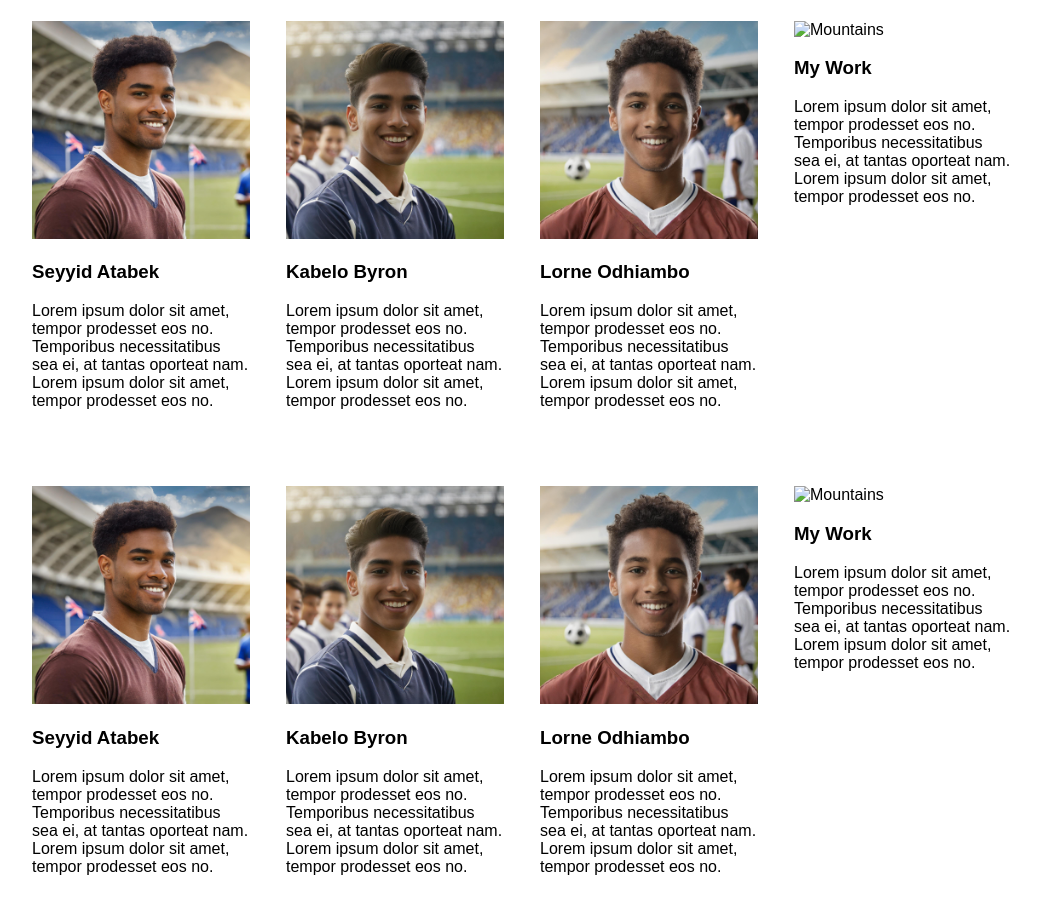
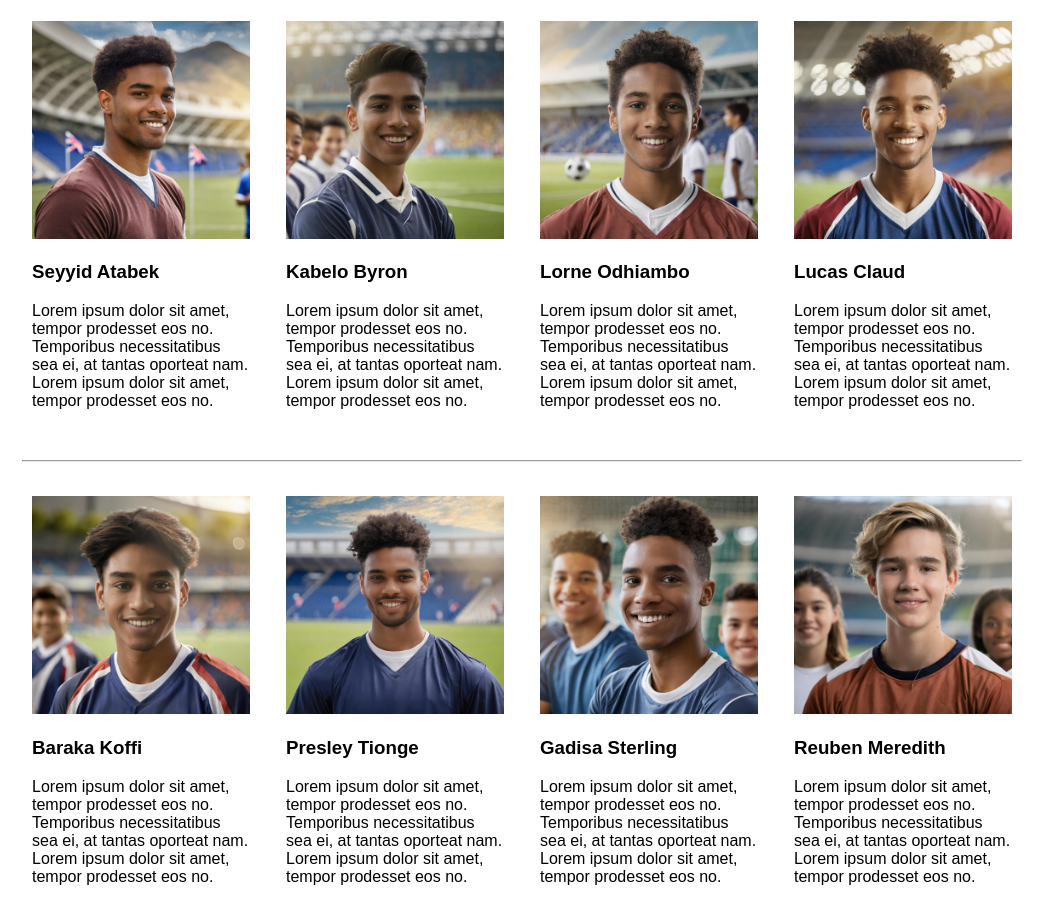
Before and after one commit to Marcus-Hilder/11DTP-Assessment-Marcus, a plain HTML site: page players.html in a window 1280 px wide. Shown: the part 279-1202 px from the top of the page, without its empty margins (118-1161 px from the left). Drawn offline with Linux system fonts and the light colour scheme.

Commit message:
worked on player decriptions

```diff
--- a/players.html
+++ b/players.html
@@ -46,39 +46,41 @@
     </div>
     <div class="column">
       <div class="content">
-      <img src="/w3images/mountains.jpg" alt="Mountains" id="gridimage">
-        <h3>My Work</h3>
+      <img src="player4.jpg" alt="Lucas Claud" id="gridimage">
+        <h3>Lucas Claud</h3>
         <p>Lorem ipsum dolor sit amet, tempor prodesset eos no. Temporibus necessitatibus sea ei, at tantas oporteat nam. Lorem ipsum dolor sit amet, tempor prodesset eos no.</p>
       </div>
     </div>
   </div>
 
+  <hr>
+
   <div class="row">
     <div class="column">
       <div class="content">
-        <img src="player1.jpg" alt="Seyyid Atabek" id="gridimage">
-        <h3>Seyyid Atabek</h3>
+        <img src="player5.jpg" alt="Baraka Koffi" id="gridimage">
+        <h3>Baraka Koffi</h3>
         <p>Lorem ipsum dolor sit amet, tempor prodesset eos no. Temporibus necessitatibus sea ei, at tantas oporteat nam. Lorem ipsum dolor sit amet, tempor prodesset eos no.</p>
       </div>
     </div>
     <div class="column">
       <div class="content">
-      <img src="player2.jpg" alt="Kabelo Byron" id="gridimage">
-        <h3>Kabelo Byron</h3>
+      <img src="player6.jpg" alt="Presley Tionge" id="gridimage">
+        <h3>Presley Tionge</h3>
         <p>Lorem ipsum dolor sit amet, tempor prodesset eos no. Temporibus necessitatibus sea ei, at tantas oporteat nam. Lorem ipsum dolor sit amet, tempor prodesset eos no.</p>
       </div>
     </div>
     <div class="column">
       <div class="content">
-      <img src="player3.jpg" alt="Lorne Odhiambo" id="gridimage" >
-        <h3>Lorne Odhiambo</h3>
+      <img src="player7.jpg" alt="Gadisa Sterling" id="gridimage" >
+        <h3>Gadisa Sterling</h3>
         <p>Lorem ipsum dolor sit amet, tempor prodesset eos no. Temporibus necessitatibus sea ei, at tantas oporteat nam. Lorem ipsum dolor sit amet, tempor prodesset eos no.</p>
       </div>
     </div>
     <div class="column">
       <div class="content">
-      <img src="/w3images/mountains.jpg" alt="Mountains" id="gridimage">
-        <h3>My Work</h3>
+      <img src="player8.jpg" alt="Reuben Meredith" id="gridimage">
+        <h3>Reuben Meredith</h3>
         <p>Lorem ipsum dolor sit amet, tempor prodesset eos no. Temporibus necessitatibus sea ei, at tantas oporteat nam. Lorem ipsum dolor sit amet, tempor prodesset eos no.</p>
       </div>
     </div>
--- a/sport.css
+++ b/sport.css
@@ -9,7 +9,9 @@
   .navbar {
     overflow: hidden;
     background-color: #333;
-    top: 0;
+
+
+
   }
 
   .navbar a {
@@ -21,6 +23,7 @@
     text-align: center;
     padding: 14px 16px;
     text-decoration: none;
+
   }
 
 
```
Also changed, not shown: index.html (+4 -0 lines).
